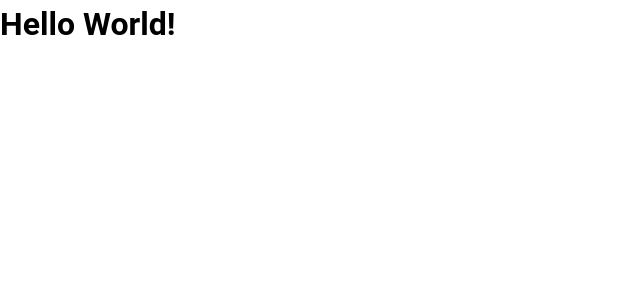
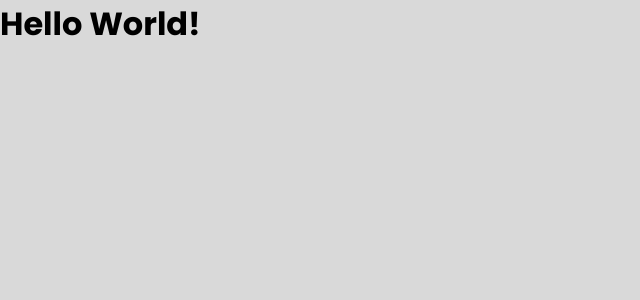
Before and after one commit to Marccelo125/front-library, a Nuxt app: page / in a window 1280 px wide. Shown: the top 300 px of the page, without its empty margins (0-640 px from the left). Built offline with nearby package versions, Linux system fonts and the light colour scheme.

Commit message:
import-font-and-set-bg-color

```diff
--- a/assets/css/main.css
+++ b/assets/css/main.css
@@ -0,0 +1,9 @@
+@import url("https://fonts.googleapis.com/css2?family=Poppins:ital,wght@0,100;0,200;0,300;0,400;0,500;0,600;0,700;0,800;0,900;1,100;1,200;1,300;1,400;1,500;1,600;1,700;1,800;1,900&family=Ubuntu:ital,wght@0,300;0,400;0,500;0,700;1,300;1,400;1,500;1,700&display=swap");
+
+* {
+  font-family: Poppins;
+}
+
+body {
+  background-color: #d9d9d9;
+}
```
